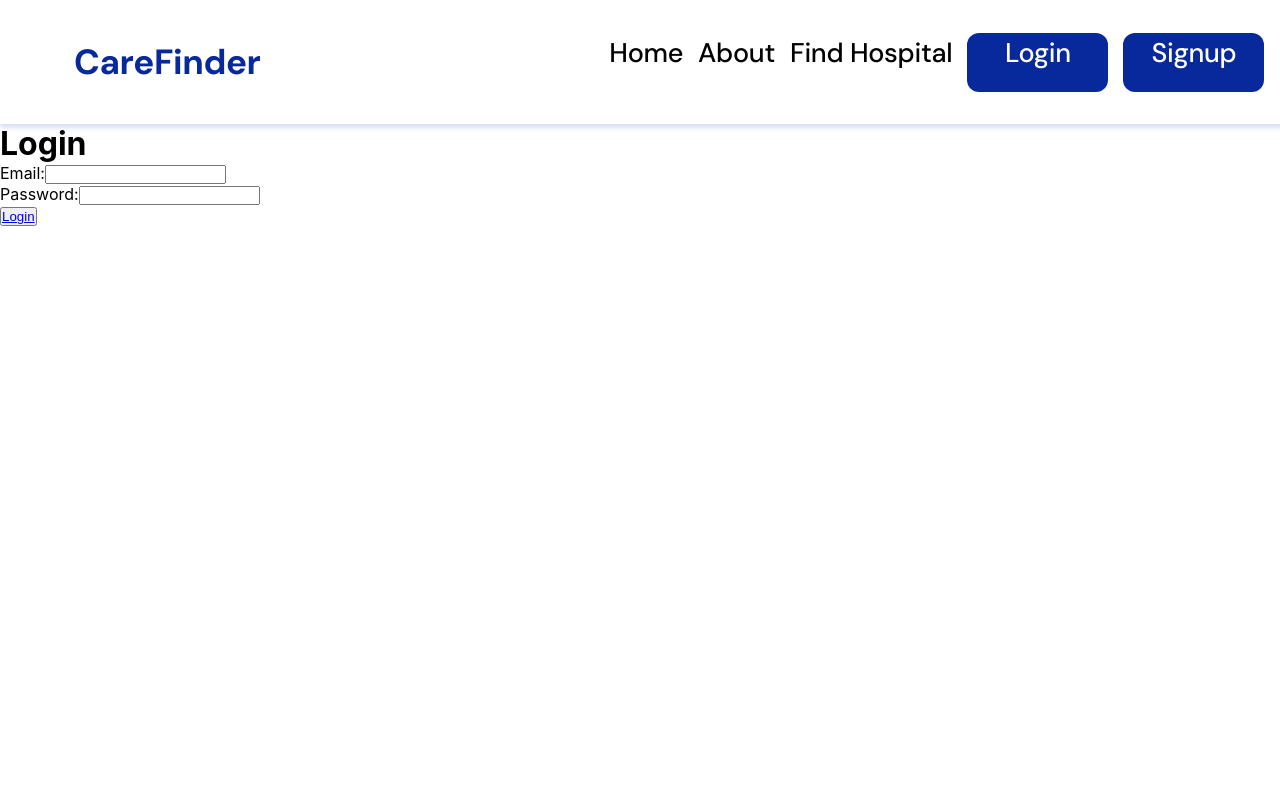
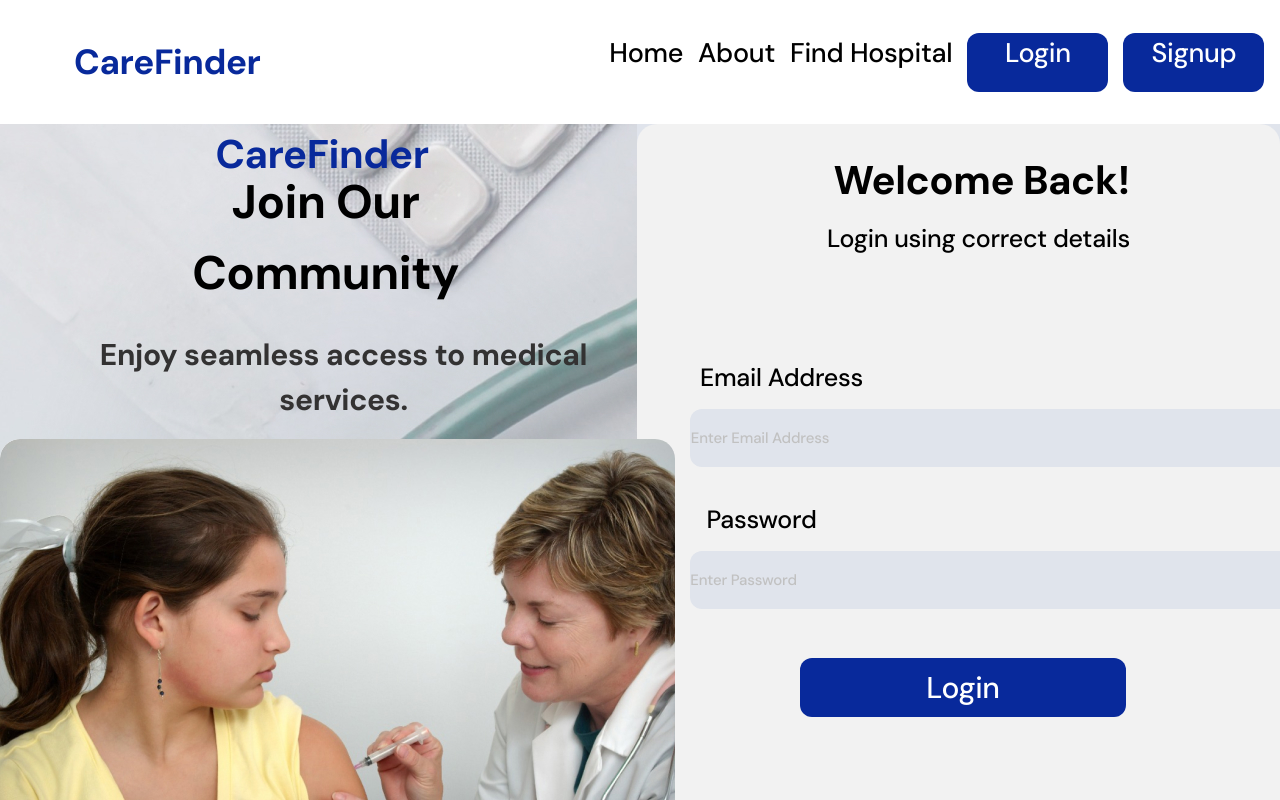
Before and after one commit to KathieU/carefinder-refactored, a React (Create React App) app: page /login in a window 1280 px wide. Shown: the top 800 px of the page. Built offline with nearby package versions, Linux system fonts and the light colour scheme.

Commit message:
styled the login page

```diff
--- a/src/components/Login/Login.js
+++ b/src/components/Login/Login.js
@@ -1,10 +1,12 @@
 import React, { useState } from "react";
 import { auth } from "../../firebase";
 import { Link } from "react-router-dom";
+import styles from "./login.module.css";
 
 function Login() {
   const [email, setEmail] = useState("");
   const [password, setPassword] = useState("");
+  const [error, setError] = useState("");
 
   const handleLogin = async (e) => {
     e.preventDefault();
@@ -13,16 +15,27 @@ function Login() {
       // Handle successful login, e.g., redirect to a different page
     } catch (error) {
       console.error("Error logging in:", error);
+      setError("Errorlogging in. Please try again.");
     }
   };
 
   return (
-    <div>
-      <h1>Login</h1>
+    <div className={styles.signup}>
+      <div className={styles.signup1}>
+        <h2>CareFinder</h2>
+        <h3>Join Our Community</h3>
+        <p>Enjoy seamless access to medical services.</p>
+        <div className={styles.image}></div>
+      </div>
+      <div className={styles.signup2}>
+        <div className={styles.signupForm}>
+          <h2>Welcome Back!</h2>
+          <p>Login using correct details</p>
           <form onSubmit={handleLogin}>
-        <div>
-          <label htmlFor="emailInput">Email:</label>
+            <div className={styles.email}>
+              <label htmlFor="emailInput">Email Address</label>
               <input
+                placeholder="Enter Email Address"
                 type="email"
                 id="emailInput"
                 value={email}
@@ -30,9 +43,10 @@ function Login() {
                 required
               />
             </div>
-        <div>
-          <label htmlFor="passwordInput">Password:</label>
+            <div className={styles.password}>
+              <label htmlFor="passwordInput">Password</label>
               <input
+                placeholder="Enter Password"
                 type="password"
                 id="passwordInput"
                 value={password}
@@ -40,10 +54,15 @@ function Login() {
                 required
               />
             </div>
+            {error && <span>{error}</span>}
             <button type="submit">
-          <Link to="/login/add-hospital">Login</Link>
+              <Link to="/login/add-hospital" className={styles.linkText}>
+                Login
+              </Link>
             </button>
           </form>
+        </div>
+      </div>
     </div>
   );
 }
--- /dev/null
+++ b/src/components/Login/login.module.css
@@ -0,0 +1,292 @@
+@import url("https://fonts.googleapis.com/css2?family=DM+Sans:wght@400;500;700&display=swap");
+
+.signup {
+  display: flex;
+}
+
+.signup1 {
+  /* position: absolute; */
+  width: 719px;
+  height: 1024px;
+  left: 719px;
+  top: 0px;
+  background: url(../Signup/signupBackground.jpg),
+    radial-gradient(50% 50% at 50% 50%, #ffffff 0%, rgba(188, 197, 214, 0) 100%);
+}
+
+.signup1 h2 {
+  width: 264px;
+  height: 75px;
+  margin-left: 190px;
+  font-family: "DM Sans";
+  font-style: normal;
+  font-weight: 700;
+  font-size: 40px;
+  line-height: 150%;
+  /* identical to box height, or 75px */
+
+  letter-spacing: -0.011em;
+  text-align: center;
+  color: #08299b;
+
+  /* Inside auto layout */
+
+  flex: none;
+  order: 0;
+  flex-grow: 0;
+}
+
+.signup1 h3 {
+  position: absolute;
+  width: 451px;
+  height: 146px;
+  /* left: 874px; */
+  top: 167px;
+  left: 100px;
+  font-family: "DM Sans";
+  font-style: normal;
+  font-weight: 700;
+  font-size: 47px;
+  line-height: 150%;
+  /* or 75px */
+
+  text-align: center;
+  letter-spacing: -0.011em;
+
+  color: #000000;
+}
+
+.signup1 p {
+  position: absolute;
+  width: 547px;
+  height: 98px;
+  /* left: 832px; */
+  top: 332px;
+  left: 70px;
+  font-family: "DM Sans";
+  font-style: normal;
+  font-weight: 700;
+  font-size: 30px;
+  line-height: 150%;
+  /* or 45px */
+
+  text-align: center;
+  letter-spacing: -0.011em;
+
+  color: #333232;
+}
+
+.signup1 .image {
+  position: absolute;
+  width: 675px;
+  height: 517px;
+  /* left: 719px; */
+  top: 439px;
+
+  background: url(../Signup/signupImage.jpg), #d9d9d9;
+  border-radius: 20px;
+}
+
+.signup2 {
+  /* position: absolute; */
+  width: 719px;
+  height: 1024px;
+  left: 0px;
+  top: 0px;
+
+  background: #e0e4ec;
+}
+
+.signupForm {
+  /* position: absolute; */
+  width: 643px;
+  height: 879px;
+  left: calc(50% - 643px / 2 - 322.5px);
+  top: 76px;
+
+  background: #f2f2f2;
+  border-radius: 20px;
+}
+
+.signupForm h2 {
+  position: absolute;
+  width: 525px;
+  height: 41px;
+  left: 719px;
+  top: 150px;
+
+  font-family: "DM Sans";
+  font-style: normal;
+  font-weight: 700;
+  font-size: 40px;
+  line-height: 150%;
+  /* or 60px */
+
+  text-align: center;
+  letter-spacing: -0.011em;
+
+  color: #000000;
+}
+
+.signupForm p {
+  position: absolute;
+  width: 457px;
+  height: 51px;
+  left: 750px;
+  top: 220px;
+
+  font-family: "DM Sans";
+  font-style: normal;
+  font-weight: 500;
+  font-size: 25px;
+  line-height: 150%;
+  /* or 38px */
+
+  text-align: center;
+  letter-spacing: -0.011em;
+
+  color: #000000;
+}
+
+.email label {
+  position: absolute;
+  width: 223px;
+  height: 57px;
+  left: 670px;
+  top: 359px;
+
+  font-family: "DM Sans";
+  font-style: normal;
+  font-weight: 500;
+  font-size: 25px;
+  line-height: 150%;
+  /* or 38px */
+
+  text-align: center;
+  letter-spacing: -0.011em;
+
+  color: #000000;
+}
+
+.email input {
+  position: absolute;
+  width: 608px;
+  height: 58px;
+  left: 690px;
+  top: 409px;
+  border: none;
+  background: #e0e4ec;
+  border-radius: 12px;
+}
+
+.email input::placeholder {
+  width: 140px;
+  height: 23px;
+  left: 719px;
+  top: 427px;
+
+  font-family: "DM Sans";
+  font-style: normal;
+  font-weight: 500;
+  font-size: 15px;
+  line-height: 150%;
+  /* identical to box height, or 22px */
+
+  text-align: center;
+  letter-spacing: -0.011em;
+
+  color: #c1c1c1;
+}
+
+.password label {
+  position: absolute;
+  width: 223px;
+  height: 57px;
+  left: 650px;
+  top: 501px;
+
+  font-family: "DM Sans";
+  font-style: normal;
+  font-weight: 500;
+  font-size: 25px;
+  line-height: 150%;
+  /* or 38px */
+
+  text-align: center;
+  letter-spacing: -0.011em;
+
+  color: #000000;
+}
+
+.password input {
+  position: absolute;
+  width: 608px;
+  height: 58px;
+  left: 690px;
+  top: 551px;
+  border: none;
+  background: #e0e4ec;
+  border-radius: 12px;
+}
+
+.password input::placeholder {
+  width: 107px;
+  height: 23px;
+  left: 719px;
+  top: 570px;
+
+  font-family: "DM Sans";
+  font-style: normal;
+  font-weight: 500;
+  font-size: 15px;
+  line-height: 150%;
+  /* identical to box height, or 22px */
+
+  text-align: center;
+  letter-spacing: -0.011em;
+
+  color: #c1c1c1;
+}
+
+.signupForm form button {
+  position: absolute;
+  width: 326px;
+  height: 59px;
+  left: 800px;
+  top: 658px;
+
+  background: #08299b;
+  border-radius: 12px;
+  border: none;
+  font-family: "DM Sans";
+  font-style: normal;
+  font-weight: 500;
+  font-size: 30px;
+  line-height: 150%;
+  text-align: center;
+  letter-spacing: -0.011em;
+}
+
+.linkText {
+  color: #ffffff;
+  text-decoration: none;
+}
+.signupForm span {
+  position: absolute;
+
+  height: 35px;
+  left: 719px;
+  top: 620px;
+
+  font-family: "DM Sans";
+  font-style: normal;
+  font-weight: 500;
+  font-size: 20px;
+  line-height: 150%;
+  /* or 38px */
+
+  text-align: center;
+  letter-spacing: -0.011em;
+
+  color: red;
+}
```
Also changed, not shown: firebase.json (added). Lines whose indentation alone changed are shown as unchanged.
